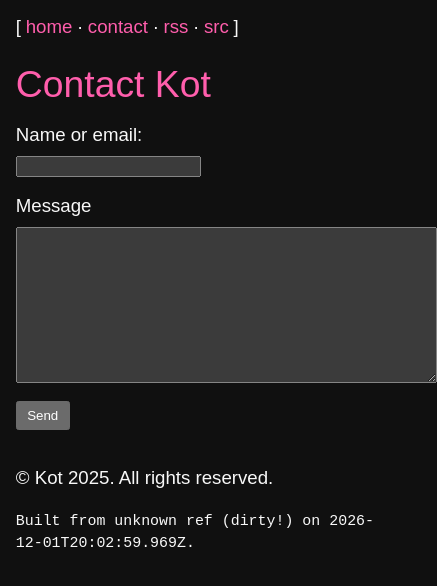
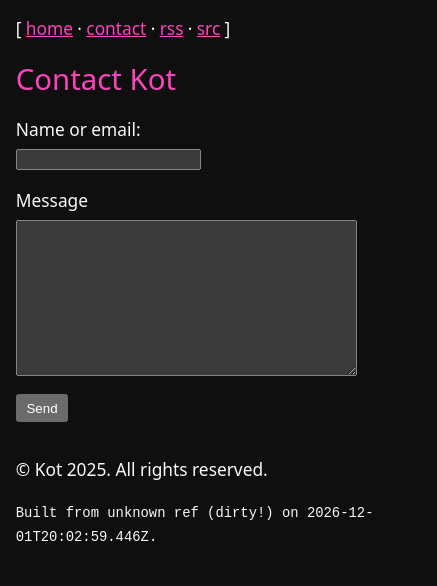
Before and after one commit to kotx/kot.pink, an Eleventy site: page contact.njk in a window 390 px wide. Shown: the whole page, 437 px wide, since content can reach past the window. Built offline with nearby package versions, Linux system fonts and the light colour scheme; Eleventy itself is replaced by a stand-in of ours; files that its build step writes are made by us from their sources; what git-repo-info, is-git-dirty would draw is missing.

Commit message:
Mobile and accessibility refactor

```diff
--- a/_data/projects.yaml
+++ b/_data/projects.yaml
@@ -1,13 +1,13 @@
 ---
 - name: kotx/render
   desc: Caching layer for Cloudflare R2 object storage.
-  url: https://git.kot.pink/kot/render
+  url: https://github.com/kotx/render
 - name: kotx/aster
   desc: A Cloudflare R2 interface for multipart file uploads.
-  url: https://git.kot.pink/kot/aster
+  url: https://github.com/kotx/aster
 - name: kotx/dex-tailscale
   desc: A proxy to allow OIDC authentication with Tailscale.
   url: https://git.kot.pink/kot/dex-tailscale
 - name: kotx/laplace
   desc: A program to use a Raspberry Pi Pico microcontroller for video game motion controls.
-  url: https://git.kot.pink/kot/laplace
+  url: https://github.com/kotx/laplace
--- a/_includes/layouts/base.njk
+++ b/_includes/layouts/base.njk
@@ -3,39 +3,45 @@ title: "Kot C."
 default_title: "Kot C."
 desc: "Heya! This is where I document my thoughts and the results of my adventures."
 ---
+
 <!doctype html>
 <html lang="en">
     <head>
-    <meta charset="utf-8" />
-    <title>{% if title != default_title %}{{ title }} - {% endif %}{{ default_title }}</title>
-    <meta name="viewport" content="width=device-width, initial-scale=1.0" />
-    <meta property="og:type" content="website" />
-    <meta name="generator" content="{{ eleventy.generator }}" />
+        <meta charset="utf-8"/>
+        <title>
+            {% if title != default_title %}
+                {{ title }} -
+            {% endif %}
+            {{ default_title }}</title>
+        <meta name="viewport" content="width=device-width, initial-scale=1.0"/>
+        <meta property="og:type" content="website"/>
+        <meta name="generator" content="{{ eleventy.generator }}"/>
+        <meta property="og:locale" content="en"/>
+        <meta property="og:site_name" content="{{ site.name }}"/>
+        <meta property="og:title" content="{{ title }}"/>
+        <meta name="description" content="{{ desc }}"/>
+        <meta name="theme-color" content="#ec4899"/>
+        <link rel="me" href="https://awau.social/@kot"/>
+        <meta property="og:url" content="{{ site.base }}"/>
+        <meta property="og:image" content="{{ site.image_url }}"/>
+        <meta name="twitter:title" content="{{ title }}"/>
+        <meta name="twitter:card" content="summary"/>
 
-    <meta property="og:locale" content="en" />
-    <meta property="og:site_name" content="{{ site.name }}" />
-    <meta property="og:title" content="{{ title }}" />
-    <meta name="description" content="{{ desc }}" />
-
-    <meta name="theme-color" content="#ec4899" />
-    <link rel="me" href="https://awau.social/@kot" />
-    <meta property="og:url" content="{{ site.base }}" />
-    <meta property="og:image" content="{{ site.image_url }}" />
-
-    <meta name="twitter:title" content="{{ title }}" />
-    <meta name="twitter:card" content="summary" />
-
-    <link rel="stylesheet" href="/site.css" />
+        <style>
+            {% include "site.css" %}
+        </style>
     </head>
     <body>
         <nav>
-        <a class="nav" href="/">home</a> &middot;
-        <a class="nav" href="/contact">contact</a> &middot;
-        <a class="nav" href="/rss.xml" target="_blank">rss</a> &middot;
+            <a class="nav" href="/">home</a>
+            &middot;
+            <a class="nav" href="/contact">contact</a>
+            &middot;
+            <a class="nav" href="/rss.xml" target="_blank">rss</a>
+            &middot;
             <a class="nav" href="{{ pkg.repository.url }}/src/commit/{{ git.repo.sha }}/{{ page.inputPath }}" target="_blank">src</a>
         </nav>
         {{ content | safe }}
-
         <footer>
             <p>&copy; Kot 2025. All rights reserved.</p>
             <code style="font-size: 0.8rem">
--- /dev/null
+++ b/_includes/site.css
@@ -0,0 +1,92 @@
+:root {
+  /* Colors */
+  --color-bg: oklch(0.17 0 0);
+  --color-text: oklch(0.98 0 0);
+  --color-text-secondary: oklch(92.5% 0.115 92);
+  --color-primary: oklch(69% 0.245 345.5);
+  --color-secondary: oklch(81.22% 0.108 317);
+
+  /* Typography */
+  --font-size-heading: 22pt;
+  --font-family-base: system-ui, sans-serif;
+
+  /* Spacing */
+  --spacing-base: 2%;
+  --spacing-large: 5%;
+  --spacing-xlarge: 10%;
+  --spacing-content: 1rem;
+  --spacing-section: 2rem;
+
+  @media screen and (min-width: 1200px) {
+    --font-size-heading: 30pt;
+
+    padding: var(--spacing-large) var(--spacing-xlarge) var(--spacing-base)
+      var(--spacing-xlarge);
+  }
+
+  /* Base styles */
+  font-size: 13pt;
+  font-family: var(--font-family-base);
+  background-color: var(--color-bg);
+  color: var(--color-text);
+  padding: var(--spacing-base);
+  color-scheme: dark;
+}
+
+a {
+  color: var(--color-primary);
+  &:visited:not(.nav, .header-anchor) {
+    color: var(--color-secondary);
+  }
+  &.header-anchor {
+    color: unset;
+    text-decoration: none;
+    position: relative;
+    &:active {
+      text-decoration: underline;
+    }
+    &:hover::before,
+    &:active::before {
+      color: var(--color-primary);
+      content: "#";
+      position: absolute;
+      right: -1em;
+      @media screen and (min-width: 1200px) {
+        left: -1.5rem;
+      }
+    }
+  }
+}
+
+nav {
+  display: flex;
+  gap: 0.25rem;
+  &::before {
+    content: "[";
+  }
+  &::after {
+    content: "]";
+  }
+}
+
+h1 {
+  color: var(--color-primary);
+  font-size: var(--font-size-heading);
+  font-weight: 500;
+  margin-bottom: var(--spacing-content);
+}
+
+aside {
+  color: var(--color-text-secondary);
+}
+
+pre {
+  padding: 0.75rem;
+  border-radius: 8px;
+  overflow: auto;
+  font-size: 12pt;
+}
+
+footer {
+  margin-top: var(--spacing-section);
+}
--- a/contact.njk
+++ b/contact.njk
@@ -2,31 +2,28 @@
 layout: "layouts/base.njk"
 title: Contact
 ---
+
 <h1>Contact Kot</h1>
-
 <script src="https://challenges.cloudflare.com/turnstile/v0/api.js" async defer></script>
 <form method="POST" action="/api/contact">
     <label for="name">Name or email:</label>
-    <input type="text" id="name" name="name" autocomplete="email" maxlength="1024" required />
-
+    <input type="text" id="name" name="name" autocomplete="email" maxlength="1024" required/>
     <label for="message">Message</label>
-    <textarea id="message" name="message" cols="50" rows="10" maxlength="4096" required></textarea>
-
+    <textarea id="message" name="message" cols="40" rows="10" maxlength="4096" required></textarea>
     <div class="cf-turnstile" data-sitekey="0x4AAAAAABSWpSec4rpfD-qd"></div>
     <button type="submit">Send</button>
 </form>
-
 <style>
     label {
         display: inline-block;
         margin-bottom: 0.5rem;
     }
-
-    input, textarea, .cf-turnstile {
+    input,
+    textarea,
+    .cf-turnstile {
         display: block;
         margin-bottom: 1rem;
     }
-
     button {
         padding: 0.25rem 0.5rem;
     }
--- a/package.json
+++ b/package.json
@@ -21,5 +21,8 @@
     "markdown-it": "^14.1.0",
     "markdown-it-anchor": "^9.2.0"
   },
-  "packageManager": "pnpm@10.10.0+sha512.d615db246fe70f25dcfea6d8d73dee782ce23e2245e3c4f6f888249fb568149318637dca73c2c5c8ef2a4ca0d5657fb9567188bfab47f566d1ee6ce987815c39"
+  "packageManager": "pnpm@10.10.0+sha512.d615db246fe70f25dcfea6d8d73dee782ce23e2245e3c4f6f888249fb568149318637dca73c2c5c8ef2a4ca0d5657fb9567188bfab47f566d1ee6ce987815c39",
+  "devDependencies": {
+    "stylelint": "^16.19.1"
+  }
 }
--- /dev/null
+++ b/pnpm-workspace.yaml
@@ -0,0 +1,2 @@
+onlyBuiltDependencies:
+  - sharp
--- a/site.css
+++ /dev/null
@@ -1,95 +0,0 @@
-:root {
-  /* Colors */
-  --color-bg: #101010;
-  --color-text: #f8f8f8;
-  --color-text-secondary: #fffc98;
-  --color-primary: #ff5eac;
-  --color-secondary: #d786de;
-
-  /* Typography */
-  --font-size-base: 14pt;
-  --font-size-code: 12pt;
-  --font-size-heading: 2rem;
-  --font-family-base: Inter, system-ui, sans-serif;
-  --font-family-variable: InterVariable, sans-serif;
-
-  /* Spacing */
-  --spacing-base: 2%;
-  --spacing-large: 5%;
-  --spacing-xlarge: 10%;
-  --spacing-content: 1rem;
-  --spacing-section: 2rem;
-
-  /* Base styles */
-  font-size: var(--font-size-base);
-  font-family: var(--font-family-base);
-  font-feature-settings:
-    "liga" 1,
-    "calt" 1;
-  background-color: var(--color-bg);
-  color: var(--color-text);
-  padding: var(--spacing-base);
-  color-scheme: dark;
-
-  @supports (font-variation-settings: normal) {
-    font-family: var(--font-family-variable);
-  }
-
-  @media screen and (min-width: 900px) {
-    padding: var(--spacing-large) var(--spacing-xlarge) var(--spacing-base)
-      var(--spacing-xlarge);
-  }
-}
-
-a {
-  color: var(--color-primary);
-  text-decoration: none;
-  &:hover {
-    text-decoration: underline;
-  }
-  &:visited:not(.nav, .header-anchor) {
-    color: var(--color-secondary);
-  }
-}
-
-nav {
-  display: flex;
-  gap: 0.25rem;
-  &::before {
-    content: "[";
-  }
-  &::after {
-    content: "]";
-  }
-}
-
-h1 {
-  color: var(--color-primary);
-  font-size: var(--font-size-heading);
-  font-weight: 500;
-  margin-bottom: var(--spacing-content);
-  @media screen and (min-width: 900px) {
-    font-size: var(--font-size-heading);
-  }
-}
-
-aside {
-  color: var(--color-text-secondary);
-}
-
-pre {
-  font-feature-settings: normal;
-  padding: 0.75rem;
-  border-radius: 8px;
-  overflow: auto;
-  font-size: var(--font-size-code);
-}
-
-footer {
-  margin-top: var(--spacing-section);
-}
-
-#comments {
-  margin-top: var(--spacing-section);
-  cursor: pointer;
-}
```
Also changed, not shown: _includes/layouts/post.njk (+15 -4 lines), index.njk (+10 -12 lines), .eleventy.js, pnpm-lock.yaml. Lines whose indentation alone changed are shown as unchanged.
